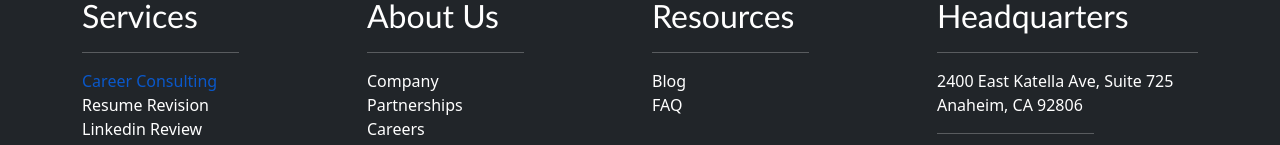
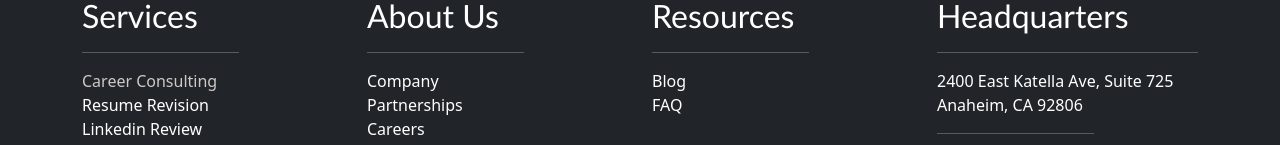
Before and after one commit to jermeewinn/YKB-solutions, a React (Create React App) app: page / in a window 1280 px wide. In both pictures the pointer is over the link "Career Consulting". Shown: the part 1008-1153 px from the top of the page. Built offline with nearby package versions, Linux system fonts and the light colour scheme; the HTML template or start-up script is replaced by a standard one.

Commit message:
added transition stylings to footer-labels and footer-links

```diff
--- a/src/index.css
+++ b/src/index.css
@@ -137,9 +137,19 @@ footer {
   color: white;
 }
 
+.footer-link:hover {
+  transition: 0.3s;
+  color: #cdcac6;
+}
+
 .footer-label {
   text-decoration: none;
   color: white;
+}
+
+.footer-label:hover {
+  transition: 0.3s;
+  color: #cdcac6
 }
 
 .footer-logo-row {
```
